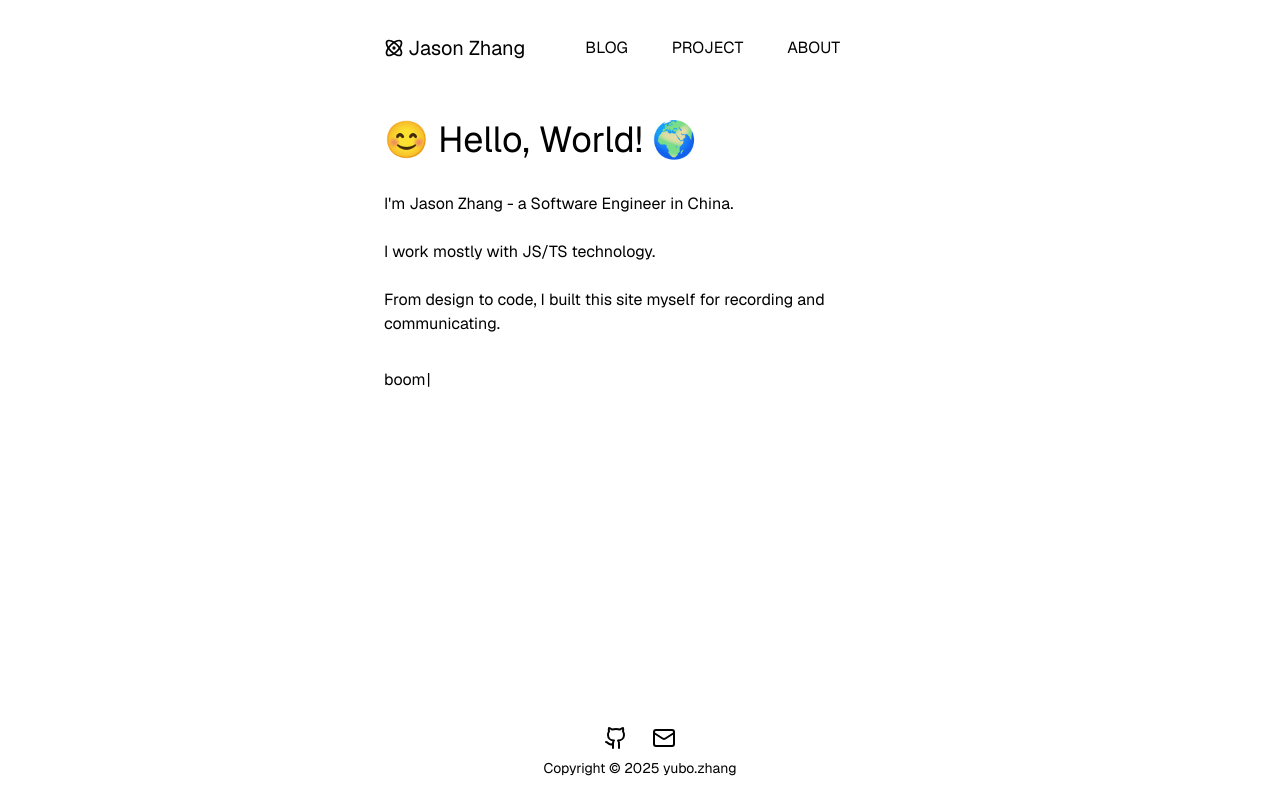
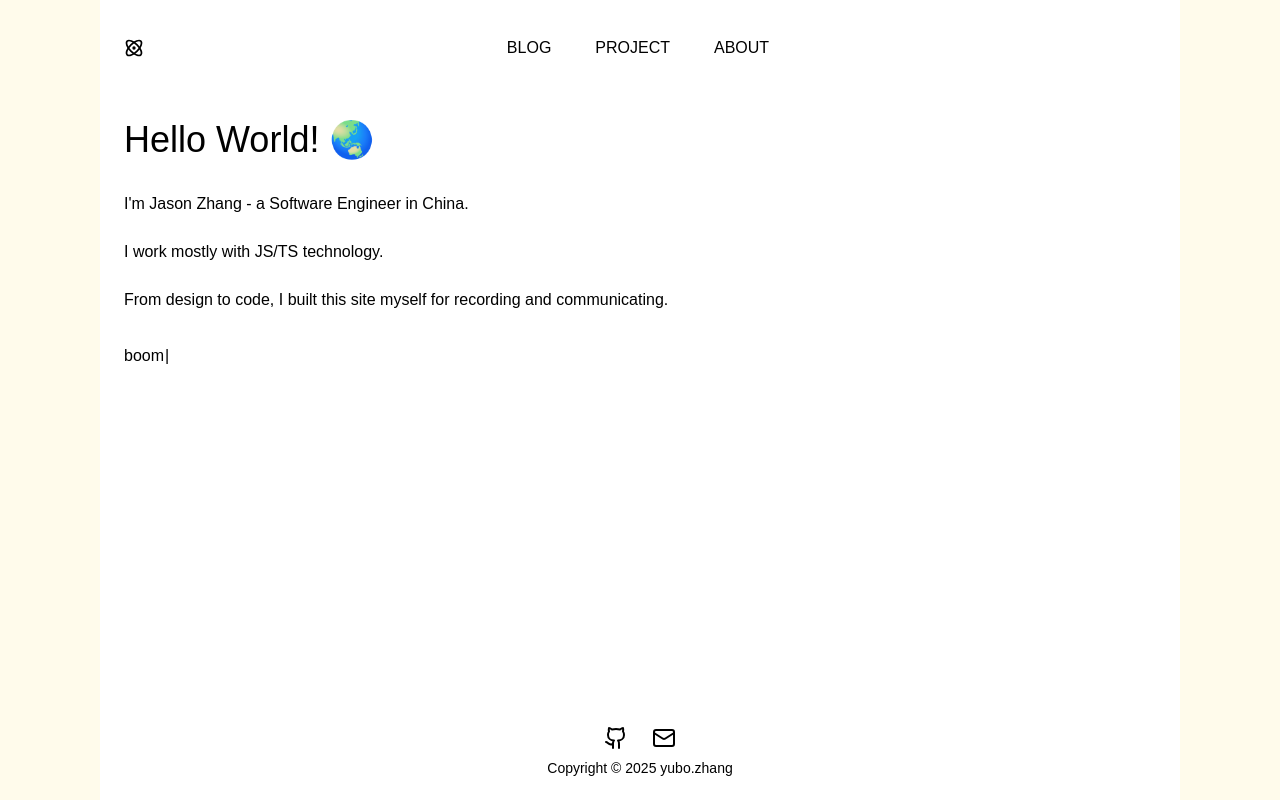
Before and after one commit to JasonZhang10/jasonzhang.dev, a Next.js app: page / in a window 1280 px wide. Built offline with nearby package versions, Linux system fonts and the light colour scheme.

Commit message:
style: 主题颜色

```diff
--- a/app/LayoutStructure.jsx
+++ b/app/LayoutStructure.jsx
@@ -4,10 +4,16 @@ import React, { Suspense } from 'react';
 import Header from '@/components/layout/Header/Header';
 import Footer from '@/components/layout/Footer/Footer';
 import Loading from '@/components/basic/ContainerLoading';
+import { cn } from '@/lib/utils/tailwindMerge';
 
-const LayoutStructure = ({ children }) => {
+const LayoutStructure = ({ children, className }) => {
   return (
-    <div className="flex flex-col items-center w-full min-h-screen px-96 font-[family-name:var(--font-geist-sans)]">
+    <div
+      className={cn(
+        'flex flex-col items-center w-full max-w-[1080px] min-h-screen m-auto px-6',
+        className
+      )}
+    >
       <Header />
       <main className="w-full h-full flex flex-1 flex-col gap-8 items-center">
         <Suspense fallback={<Loading />}>{children}</Suspense>
--- a/app/layout.js
+++ b/app/layout.js
@@ -53,9 +53,11 @@ export default function RootLayout({ children }) {
       className={`${geistSans.variable} ${geistMono.variable}  scroll-smooth`}
       suppressHydrationWarning
     >
-      <body className="bg-white pl-[calc(100vw-100%)] text-black antialiased dark:bg-gray-950 dark:text-white">
+      <body className="bg-amber-50 pl-[calc(100vw-100%)] text-black antialiased dark:bg-zinc-800 dark:text-white">
         <ThemeProvider attribute="class">
-          <LayoutStructure>{children}</LayoutStructure>
+          <LayoutStructure className="bg-white dark:bg-zinc-800 dark:border-x dark:border-x-zinc-100/20">
+            {children}
+          </LayoutStructure>
         </ThemeProvider>
       </body>
     </html>
--- a/app/page.js
+++ b/app/page.js
@@ -5,7 +5,7 @@ import Typewriter from 'typewriter-effect';
 export default function Home() {
   return (
     <div className="w-full h-full">
-      <div className="text-4xl mb-8">😊 Hello, World! 🌍</div>
+      <div className="text-4xl mb-8">Hello World! 🌏</div>
       <div className="flex flex-col gap-6 mb-8">
         <p>I&apos;m Jason Zhang - a Software Engineer in China.</p>
         <p>I work mostly with JS/TS technology.</p>
--- a/components/basic/ContainerLoading.jsx
+++ b/components/basic/ContainerLoading.jsx
@@ -4,7 +4,7 @@ import React from 'react';
 import * as VisuallyHidden from '@radix-ui/react-visually-hidden';
 
 const Loading = () => (
-  <div className="flex items-center justify-center min-h-screen bg-gray-100">
+  <div className="flex items-center justify-center min-h-screen bg-zinc-100">
     <div
       className="w-12 h-12 border-4 border-blue-500 border-t-transparent border-solid rounded-full animate-spin"
       role="status"
--- a/components/layout/Footer/Footer.jsx
+++ b/components/layout/Footer/Footer.jsx
@@ -9,7 +9,7 @@ export default function Footer() {
     <footer className="w-full h-24 flex flex-col items-center justify-center gap-2">
       <div className="flex items-center justify-center gap-6">
         <a
-          className="text-sm text-black transition hover:text-gray-600"
+          className="text-sm text-black transition hover:text-zinc-600"
           target="_blank"
           rel="noopener noreferrer"
           href={siteMetaData.github}
@@ -20,7 +20,7 @@ export default function Footer() {
           href={`mailto:${siteMetaData.email}`}
           target="_blank"
           rel="noopener noreferrer"
-          className="text-sm text-black transition hover:text-gray-600"
+          className="text-sm text-black transition hover:text-zinc-600"
         >
           <Mail />
         </a>
--- a/components/layout/Header/Header.jsx
+++ b/components/layout/Header/Header.jsx
@@ -26,7 +26,7 @@ const HeaderMenu = ({ menu, className }) => {
           key={index}
           href={item.href}
           className={cn(
-            'rounded-xl hover:bg-gray-100 dark:hover:bg-opacity-10 sm:p-4 cursor-pointer',
+            'rounded-xl hover:bg-zinc-100 dark:hover:bg-opacity-10 sm:p-4 cursor-pointer',
             currentTab === index && 'text-amber-300'
           )}
           onClick={() => setCurrentTab(index)}
@@ -54,10 +54,9 @@ export default function Header() {
         onClick={() => setCurrentTab(-1)}
       >
         <Atom className="w-5 h-5" />
-        <div className="text-xl">Jason Zhang</div>
       </Link>
+      <HeaderMenu menu={menu} />
       <div className="flex items-center gap-4">
-        <HeaderMenu menu={menu} />
         <ThemeTrigger />
       </div>
     </header>
--- a/components/ui/BlogLayout.jsx
+++ b/components/ui/BlogLayout.jsx
@@ -49,7 +49,7 @@ export function BlogLayout({
               {format(meta.date, 'yyyy/MM/dd')}
             </Paragraph>
           </time>
-          <div className="w-full mt-4 aspect-w-16 aspect-h-10 bg-gray-100 rounded-lg overflow-hidden xl:aspect-w-16 xl:aspect-h-10 relative">
+          <div className="w-full mt-4 aspect-w-16 aspect-h-10 bg-zinc-100 rounded-lg overflow-hidden xl:aspect-w-16 xl:aspect-h-10 relative">
             <Image
               src={meta.image}
               alt="thumbnail"
--- a/components/ui/Blogs.jsx
+++ b/components/ui/Blogs.jsx
@@ -49,7 +49,7 @@ export const Blogs = ({ blogs }) => {
                     scaleX: 0.95,
                     scaleY: 0.95,
                   }}
-                  className="absolute z-0 pointer-events-none bg-gray-50 inset-0 h-full w-full   rounded-md "
+                  className="absolute z-0 pointer-events-none bg-zinc-50 inset-0 h-full w-full   rounded-md "
                 />
               )}
             </AnimatePresence>
--- a/components/ui/MDXContent.jsx
+++ b/components/ui/MDXContent.jsx
@@ -17,25 +17,25 @@ const components = {
   ),
   table: ({ children }) => (
     <div className="overflow-x-auto my-6">
-      <table className="w-full border-collapse border border-gray-200 dark:border-gray-700">
+      <table className="w-full border-collapse border border-zinc-200 dark:border-zinc-700">
         {children}
       </table>
     </div>
   ),
   thead: ({ children }) => (
-    <thead className="bg-gray-50 dark:bg-gray-800">{children}</thead>
+    <thead className="bg-zinc-50 dark:bg-zinc-800">{children}</thead>
   ),
   tbody: ({ children }) => (
-    <tbody className="divide-y divide-gray-200 dark:divide-gray-700">
+    <tbody className="divide-y divide-zinc-200 dark:divide-zinc-700">
       {children}
     </tbody>
   ),
   tr: ({ children }) => (
-    <tr className="hover:bg-gray-50 dark:hover:bg-gray-800/50">{children}</tr>
+    <tr className="hover:bg-zinc-50 dark:hover:bg-zinc-800/50">{children}</tr>
   ),
   th: ({ children, align }) => (
     <th
-      className={`px-4 py-3 text-left text-sm font-semibold text-gray-900 dark:text-gray-100
+      className={`px-4 py-3 text-left text-sm font-semibold text-zinc-900 dark:text-zinc-100
         ${align === 'center' ? 'text-center' : ''}
         ${align === 'right' ? 'text-right' : ''}`}
     >
@@ -44,7 +44,7 @@ const components = {
   ),
   td: ({ children, align }) => (
     <td
-      className={`px-4 py-2 text-sm text-gray-700 dark:text-gray-300
+      className={`px-4 py-2 text-sm text-zinc-700 dark:text-zinc-300
         ${align === 'center' ? 'text-center' : ''}
         ${align === 'right' ? 'text-right' : ''}`}
     >
--- a/css/prism.css
+++ b/css/prism.css
@@ -7,7 +7,7 @@
 
 /* Code title styles */
 .remark-code-title {
-  @apply rounded-t bg-gray-700 dark:bg-gray-800 px-5 py-3 font-mono text-sm font-bold text-gray-200;
+  @apply rounded-t bg-zinc-700 dark:bg-zinc-800 px-5 py-3 font-mono text-sm font-bold text-zinc-200;
 }
 
 .remark-code-title + div > pre {
@@ -32,11 +32,11 @@
 }
 
 .highlight-line {
-  @apply -mx-4 border-l-4 bg-gray-700 bg-opacity-50;
+  @apply -mx-4 border-l-4 bg-zinc-700 bg-opacity-50;
 }
 
 .line-number::before {
-  @apply mr-4 -ml-2 inline-block w-4 text-right text-gray-400;
+  @apply mr-4 -ml-2 inline-block w-4 text-right text-zinc-400;
   content: attr(line);
 }
 
--- a/tailwind.config.mjs
+++ b/tailwind.config.mjs
@@ -9,6 +9,7 @@ const config = {
     './components/**/*.{js,ts,jsx,tsx,mdx}',
     './app/**/*.{js,ts,jsx,tsx,mdx}',
   ],
+  darkMode: 'selector',
   theme: {
     extend: {
       backgroundImage: {
```
